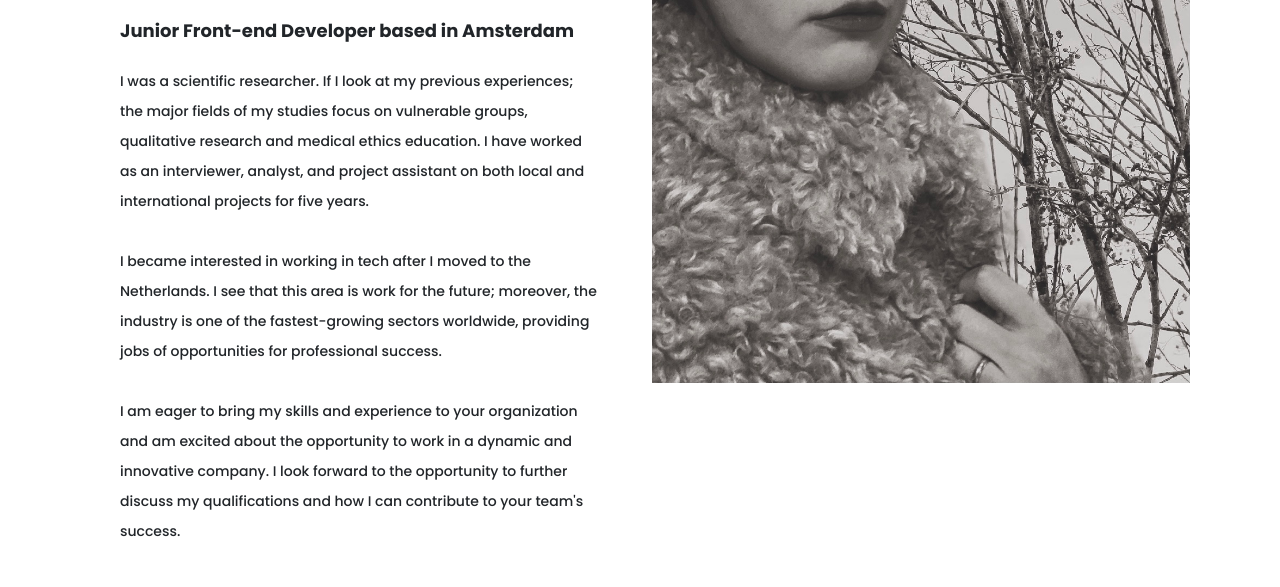
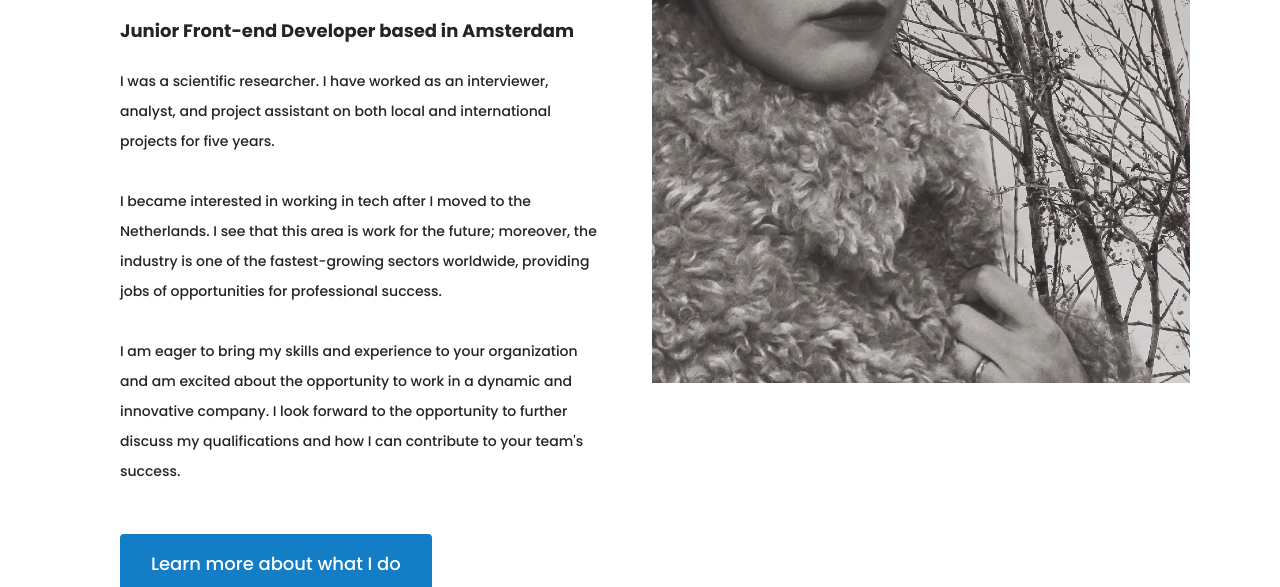
Before and after one commit to senyurekgamze/Portfolio-project, a plain HTML site: page about.html in a window 1280 px wide. Shown: the part 364-951 px from the top of the page. Drawn offline with nearby package versions, Linux system fonts and the light colour scheme.

Commit message:
update about.html

```diff
--- a/about.html
+++ b/about.html
@@ -68,7 +68,7 @@
             <h1 class="mb-4">Hello I am Gamze </h1>
             <h2 class="mb-4">Junior Front-end Developer based in Amsterdam</h2>
             <p class="mb-5">
-              I was a scientific researcher. If I look at my previous experiences; the major fields of my studies focus on vulnerable groups, qualitative research and medical ethics education. I have worked as an interviewer, analyst, and project assistant on both local and international projects for five years. <br/><br/>I became interested in working in tech after I moved to the Netherlands. I see that this area is work for the future; moreover, the industry is one of the fastest-growing sectors worldwide, providing jobs of opportunities for professional success.<br/> <br/>I am eager to bring my skills and experience to your organization and am excited about the opportunity to work in a dynamic and innovative company. I look forward to the opportunity to further discuss my qualifications and how I can contribute to your team's success.</p>
+              I was a scientific researcher. I have worked as an interviewer, analyst, and project assistant on both local and international projects for five years. <br/><br/>I became interested in working in tech after I moved to the Netherlands. I see that this area is work for the future; moreover, the industry is one of the fastest-growing sectors worldwide, providing jobs of opportunities for professional success.<br/> <br/>I am eager to bring my skills and experience to your organization and am excited about the opportunity to work in a dynamic and innovative company. I look forward to the opportunity to further discuss my qualifications and how I can contribute to your team's success.</p>
             <a href="work.html" class="btn btn-branding">Learn more about what I do</a>
           </div>
         </div>
```
